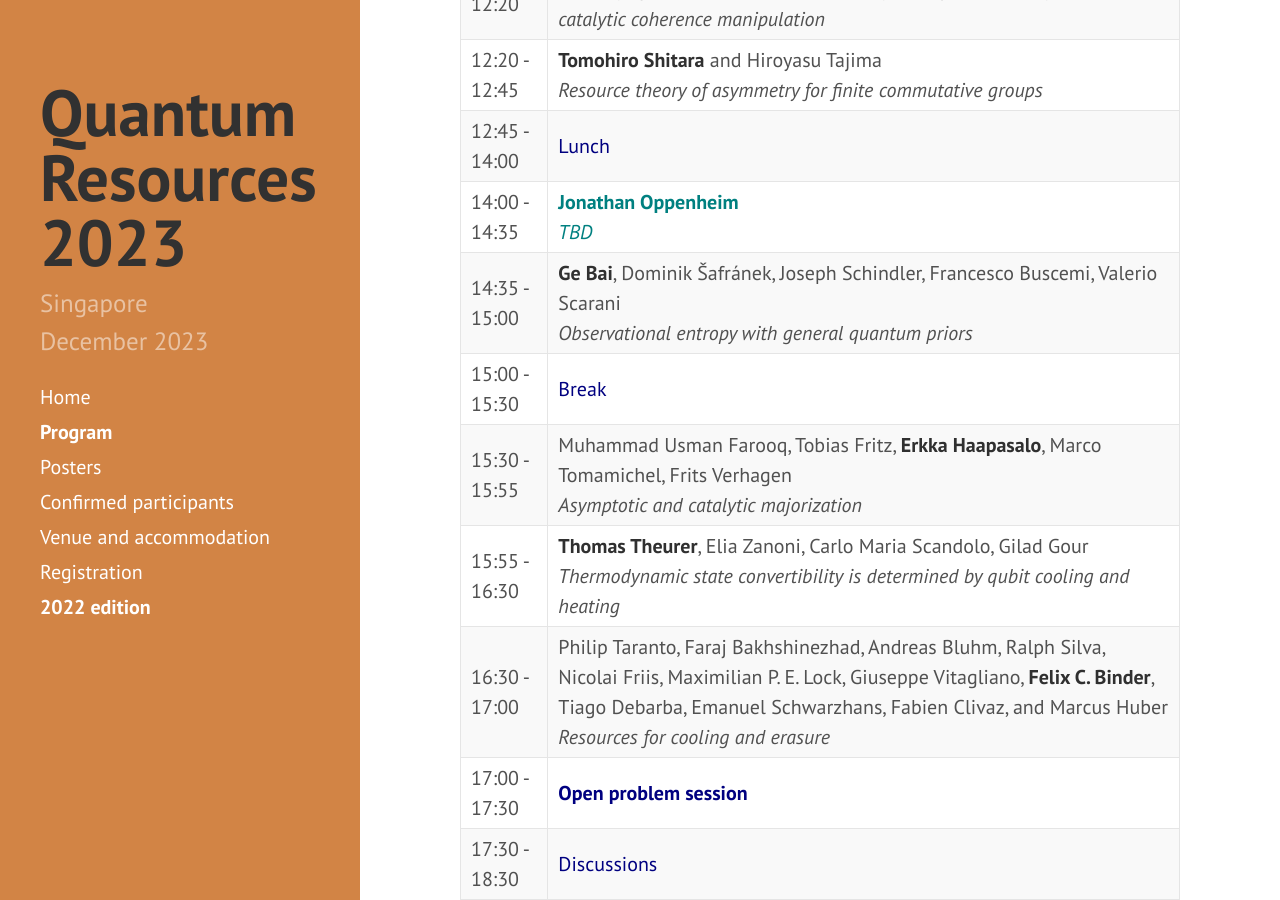
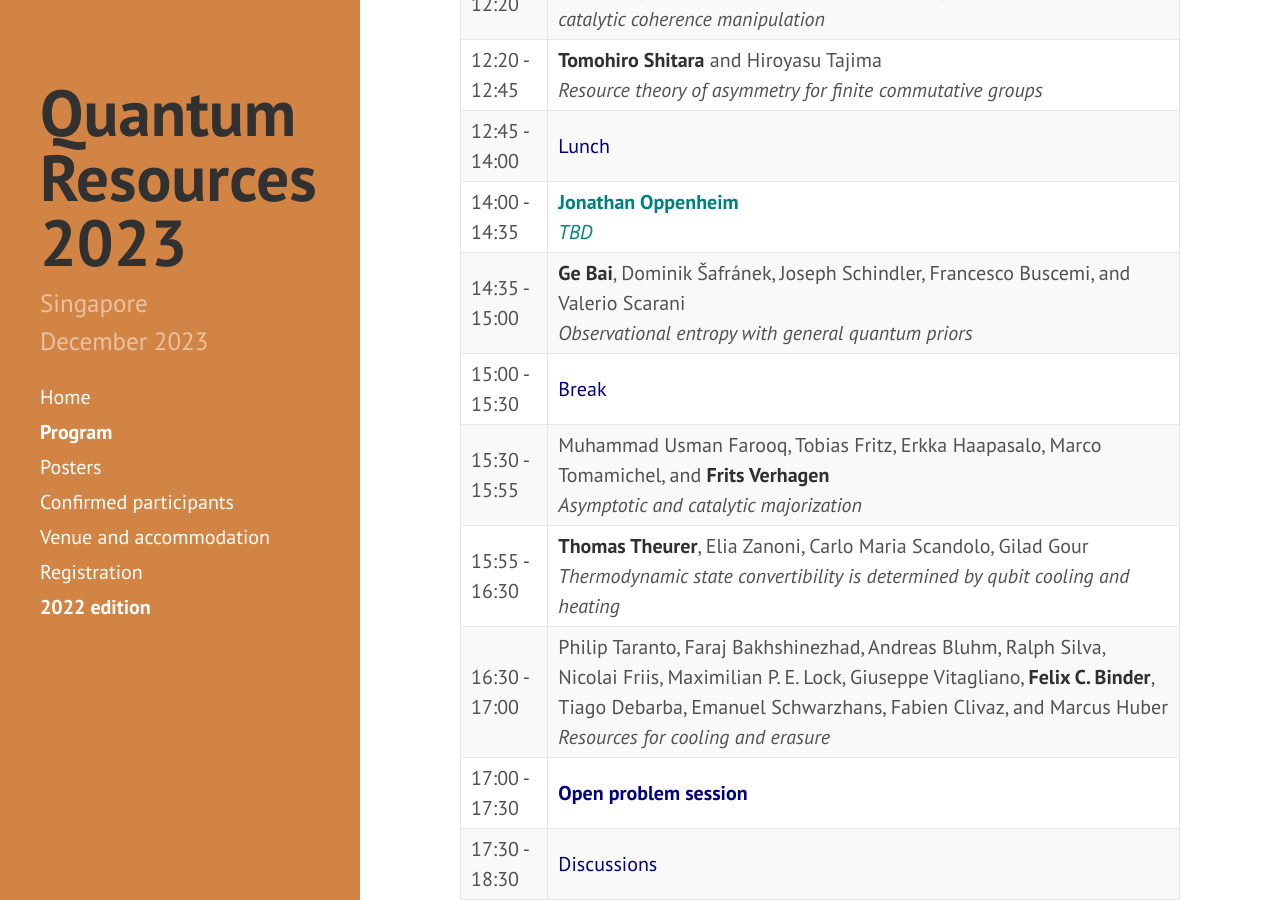
Before and after one commit to RyujiPat2/RyujiPat2.github.io, a Jekyll site: the page built from program.md, in a window 1280 px wide and 900 px high, scrolled down 4131 px. Built offline with Jekyll 4.4.1, drawn with Linux system fonts in a browser that asks for light colours; nearby versions of some CDN libraries.

Commit message:
Update program.md

```diff
--- a/program.md
+++ b/program.md
@@ -81,9 +81,9 @@ order: 2
 | 12:20 - 12:45   | **Tomohiro Shitara** and Hiroyasu Tajima<br /><i>Resource theory of asymmetry for finite commutative groups</i>  |
 | 12:45 - 14:00   | <span class="p-invited">Lunch</span>             |
 | 14:00 - 14:35   | <span class="p-contrib"><b> Jonathan Oppenheim</b><br/><i>TBD</i> </span>              |
-| 14:35 - 15:00   | **Ge Bai**, Dominik Šafránek, Joseph Schindler, Francesco Buscemi, Valerio Scarani<br /><i>Observational entropy with general quantum priors</i>             |
+| 14:35 - 15:00   | **Ge Bai**, Dominik Šafránek, Joseph Schindler, Francesco Buscemi, and Valerio Scarani<br /><i>Observational entropy with general quantum priors</i>             |
 | 15:00 - 15:30   | <span class="p-invited">Break</span> |
-| 15:30 - 15:55   | Muhammad Usman Farooq, Tobias Fritz, **Erkka Haapasalo**, Marco Tomamichel, Frits Verhagen<br /><i>Asymptotic and catalytic majorization</i>          |
+| 15:30 - 15:55   | Muhammad Usman Farooq, Tobias Fritz, Erkka Haapasalo, Marco Tomamichel, and **Frits Verhagen**<br /><i>Asymptotic and catalytic majorization</i>          |
 | 15:55 - 16:30   | **Thomas Theurer**, Elia Zanoni, Carlo Maria Scandolo, Gilad Gour<br /><i>Thermodynamic state convertibility is determined by qubit cooling and heating</i>          |
 | 16:30 - 17:00   | Philip Taranto, Faraj Bakhshinezhad, Andreas Bluhm, Ralph Silva, Nicolai Friis, Maximilian P. E. Lock, Giuseppe Vitagliano, **Felix C. Binder**, Tiago Debarba, Emanuel Schwarzhans, Fabien Clivaz, and Marcus Huber<br /><i>Resources for cooling and erasure</i>               |
 | 17:00 - 17:30   | <span class="p-invited"><b>Open problem session</b></span>        |
```
